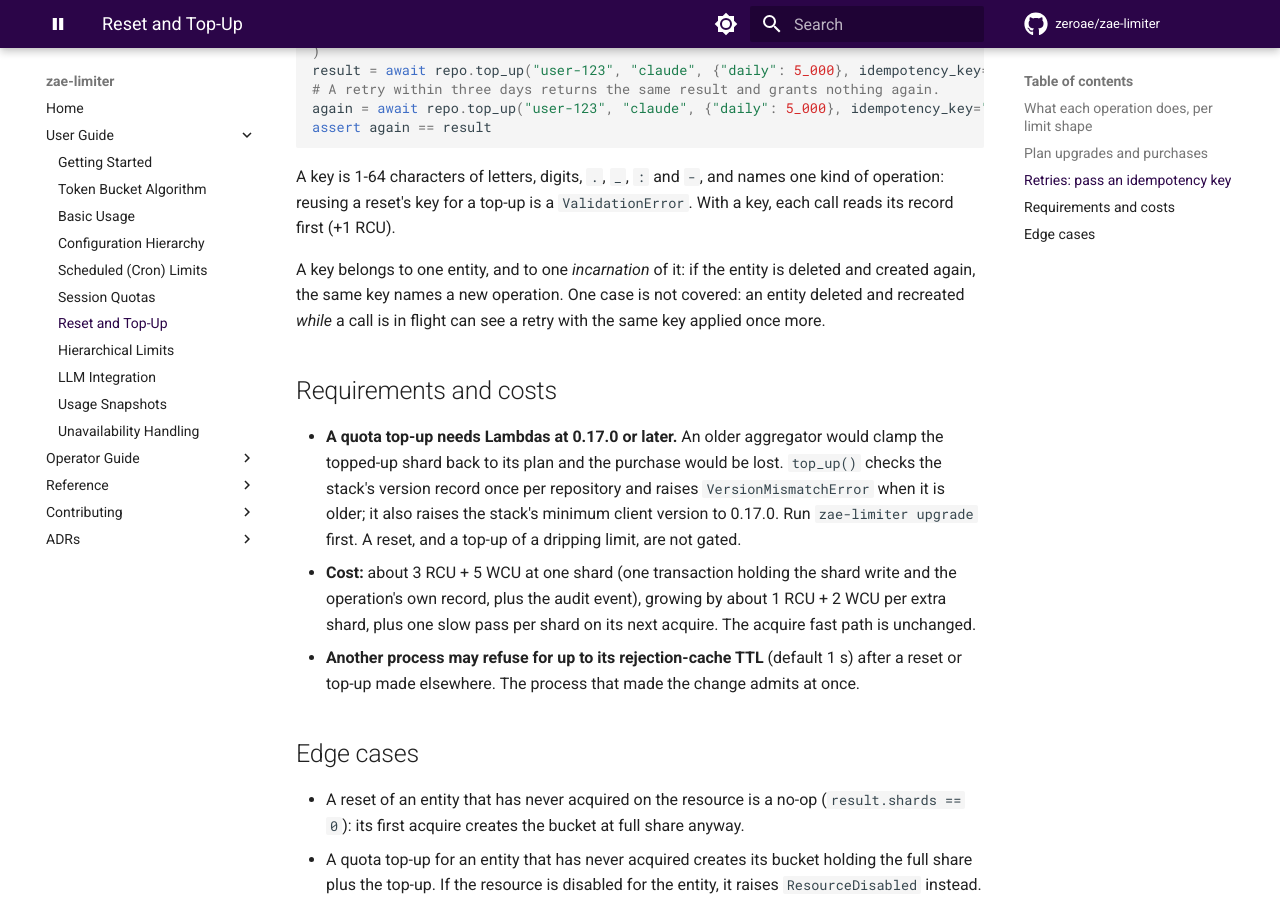
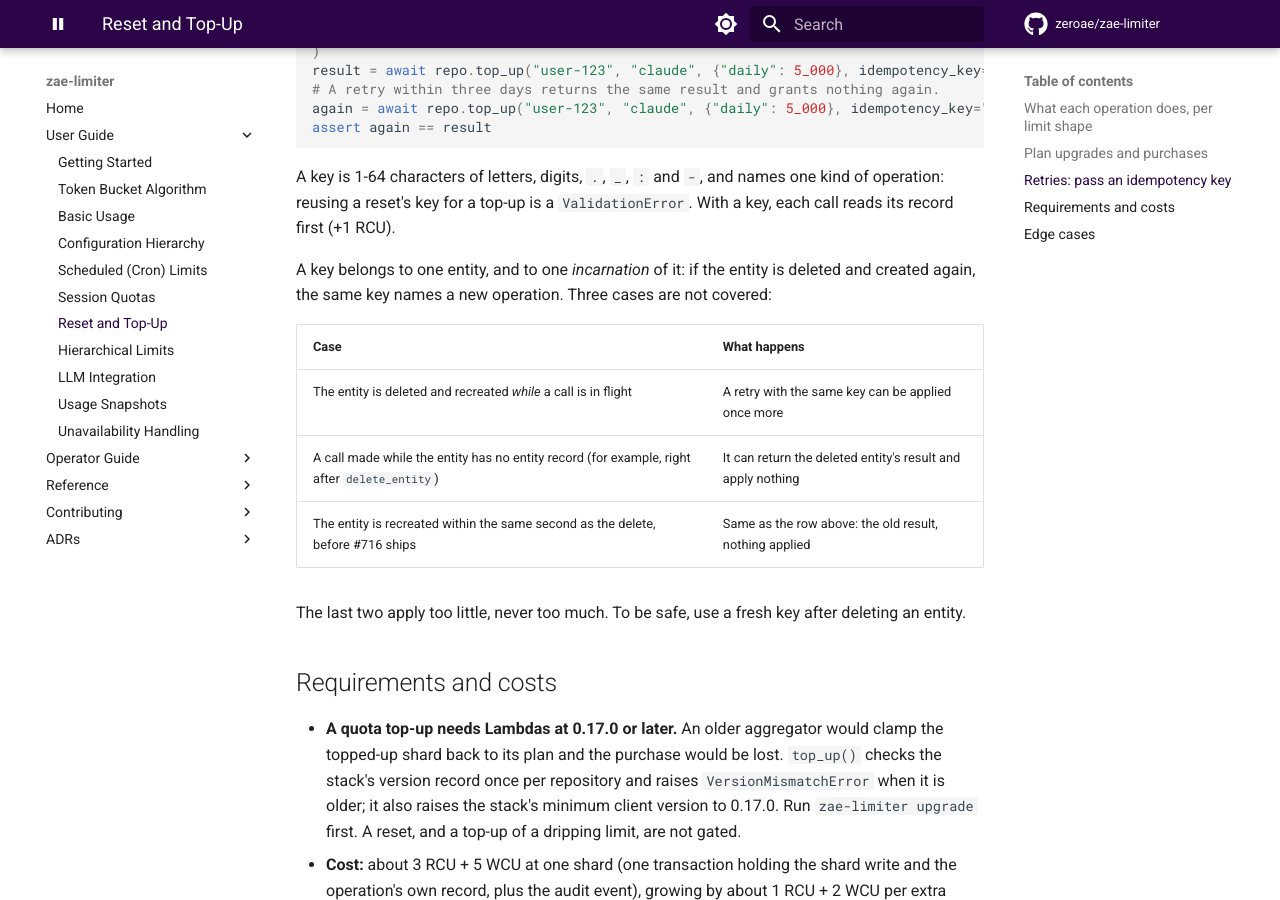
Before and after one commit to zeroae/zae-limiter, an MkDocs documentation site: the page built from docs/guide/reset-and-top-up.md, in a window 1280 px wide and 900 px high, scrolled down 2226 px. Built offline with MkDocs 1.6.1 and Material for MkDocs 9.7.7, drawn with Linux system fonts in a browser that asks for light colours; comment, search, counter and statistics services are not loaded; the version menu is left out.

Commit message:
📝 docs(guide): list the idempotency-key cases a recreate leaves open
The guide said a recreated entity's key always names a new operation.
Two cases now return the old result instead: a call made with no entity
record (the two-sided "-" match), and, before #716, a recreate within
the same second. Both apply too little, never too much; say so, and
advise a fresh key after a delete.

Refs #470

Co-Authored-By: Claude Opus 5.5 <noreply@anthropic.com>

```diff
--- a/docs/guide/reset-and-top-up.md
+++ b/docs/guide/reset-and-top-up.md
@@ -93,8 +93,16 @@ operation: reusing a reset's key for a top-up is a `ValidationError`. With a key
 reads its record first (+1 RCU).
 
 A key belongs to one entity, and to one *incarnation* of it: if the entity is deleted and
-created again, the same key names a new operation. One case is not covered: an entity deleted
-and recreated *while* a call is in flight can see a retry with the same key applied once more.
+created again, the same key names a new operation. Three cases are not covered:
+
+| Case | What happens |
+|------|--------------|
+| The entity is deleted and recreated *while* a call is in flight | A retry with the same key can be applied once more |
+| A call made while the entity has no entity record (for example, right after `delete_entity`) | It can return the deleted entity's result and apply nothing |
+| The entity is recreated within the same second as the delete, before #716 ships | Same as the row above: the old result, nothing applied |
+
+The last two apply too little, never too much. To be safe, use a fresh key after deleting an
+entity.
 
 ## Requirements and costs
 
```
